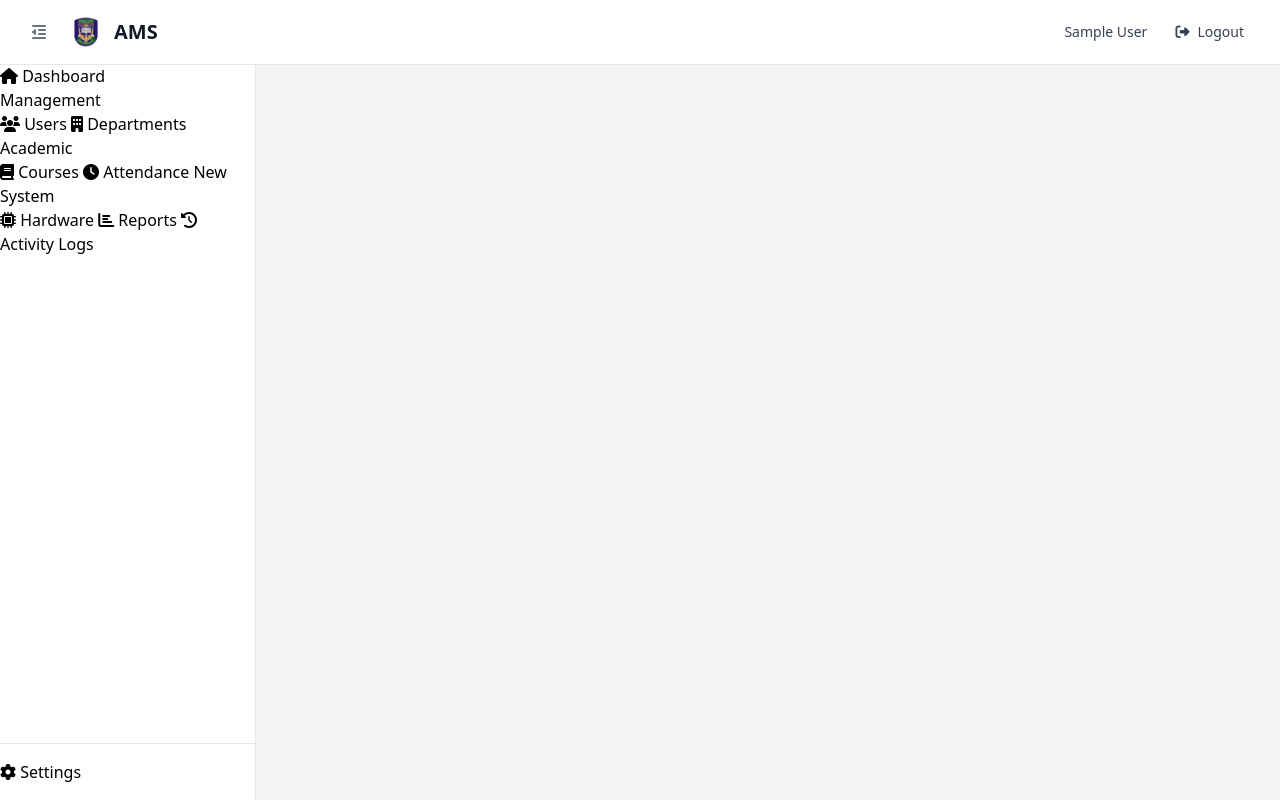
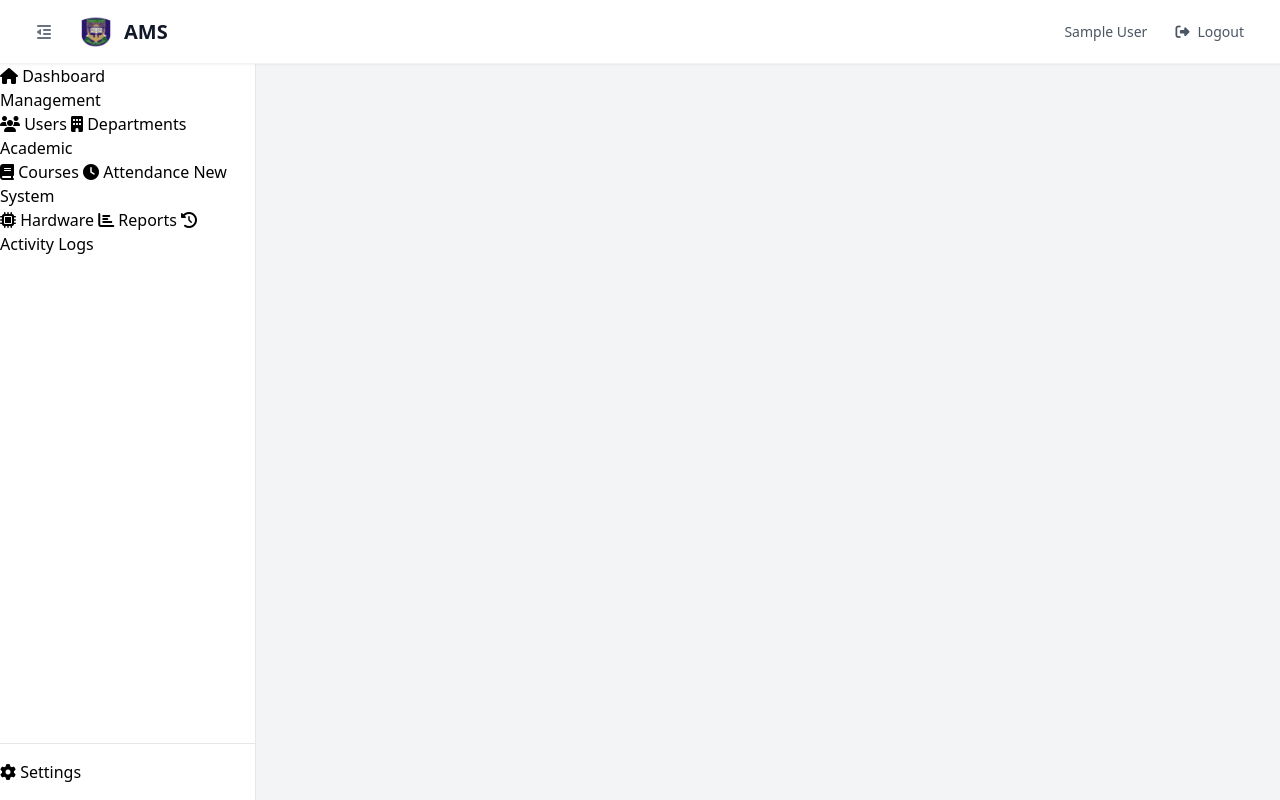
Before and after one commit to Barryhack/UNILORIN-AMS, a Flask app: page /admin/user/1 in a window 1280 px wide. Run offline with Flask 3, Linux system fonts and the light colour scheme; the visitor is signed in with stand-in values (Sample User, id 1); parts of the project's set-up code (start-up, migrations or seed data) failed here and were passed over; some libraries are stand-ins or nearby versions.

Commit message:
fix: Header and background issues
- Better z-index hierarchy
- Improved header styling
- Better content layout
- Enhanced visual separation
- Fixed background highlighting

```diff
--- a/app/templates/admin/admin_base.html
+++ b/app/templates/admin/admin_base.html
@@ -18,6 +18,153 @@
     <style>
         /* Base Styles */
         [x-cloak] { display: none !important; }
+
+        body {
+            background-color: #F3F4F6;
+        }
+
+        /* Header Styles */
+        .header {
+            position: fixed;
+            top: 0;
+            left: 0;
+            right: 0;
+            height: 4rem;
+            background-color: white;
+            border-bottom: 1px solid rgba(229, 231, 235, 0.5);
+            z-index: 50;
+            box-shadow: 0 1px 2px 0 rgba(0, 0, 0, 0.05);
+        }
+
+        .header-container {
+            max-width: 100%;
+            height: 100%;
+            margin: 0 auto;
+            padding: 0 1.5rem;
+            display: flex;
+            align-items: center;
+            justify-content: space-between;
+        }
+
+        .header-left {
+            display: flex;
+            align-items: center;
+            gap: 1rem;
+        }
+
+        .header-right {
+            display: flex;
+            align-items: center;
+        }
+
+        /* Menu Button */
+        .menu-button {
+            display: inline-flex;
+            align-items: center;
+            justify-content: center;
+            width: 2.5rem;
+            height: 2.5rem;
+            padding: 0.5rem;
+            color: #6B7280;
+            border-radius: 0.375rem;
+            transition: all 0.2s ease;
+        }
+
+        .menu-button:hover {
+            color: #111827;
+            background-color: #F3F4F6;
+        }
+
+        .menu-button:focus {
+            outline: none;
+            ring: 2px;
+            ring-offset: 2px;
+            ring-blue-500;
+        }
+
+        /* Logo */
+        .logo-container {
+            display: flex;
+            align-items: center;
+            gap: 0.75rem;
+        }
+
+        .logo-image {
+            width: 2rem;
+            height: 2rem;
+            flex-shrink: 0;
+        }
+
+        .logo-text {
+            font-size: 1.25rem;
+            font-weight: 600;
+            color: #111827;
+            white-space: nowrap;
+        }
+
+        /* User Section */
+        .user-section {
+            display: flex;
+            align-items: center;
+            gap: 1rem;
+        }
+
+        .user-name {
+            font-size: 0.875rem;
+            color: #4B5563;
+            font-weight: 500;
+        }
+
+        .logout-button {
+            display: inline-flex;
+            align-items: center;
+            padding: 0.5rem 0.75rem;
+            color: #4B5563;
+            font-size: 0.875rem;
+            font-weight: 500;
+            border-radius: 0.375rem;
+            transition: all 0.2s ease;
+        }
+
+        .logout-button:hover {
+            color: #111827;
+            background-color: #F3F4F6;
+        }
+
+        .logout-button i {
+            margin-right: 0.5rem;
+        }
+
+        /* Main Content */
+        .main-content {
+            padding-top: 4rem;
+            min-height: 100vh;
+            background-color: #F3F4F6;
+        }
+
+        @media (min-width: 1024px) {
+            .main-content {
+                padding-left: var(--sidebar-width, 16rem);
+                transition: padding-left 0.3s ease;
+            }
+
+            .main-content.collapsed {
+                --sidebar-width: 4rem;
+            }
+        }
+
+        /* Content Container */
+        .content-container {
+            max-width: 80rem;
+            margin: 0 auto;
+            padding: 1.5rem;
+        }
+
+        @media (min-width: 640px) {
+            .content-container {
+                padding: 2rem;
+            }
+        }
 
         /* Sidebar Transitions */
         .sidebar-transition {
@@ -214,49 +361,39 @@
     </aside>
 
     <!-- Header -->
-    <header class="fixed top-0 right-0 left-0 z-40">
-        <div class="bg-white border-b border-gray-200 px-4 sm:px-6">
-            <div class="flex h-16 items-center justify-between">
+    <header class="header">
+        <div class="header-container">
             <!-- Left section -->
-                <div class="flex items-center">
+            <div class="header-left">
                 <button
                     @click="isMobile ? sidebarOpen = !sidebarOpen : sidebarCollapsed = !sidebarCollapsed"
-                        class="inline-flex items-center justify-center p-2 rounded-md text-gray-500 hover:text-gray-900 hover:bg-gray-100 focus:outline-none focus:ring-2 focus:ring-inset focus:ring-blue-500"
+                    class="menu-button"
                     :aria-label="isMobile ? (sidebarOpen ? 'Close menu' : 'Open menu') : (sidebarCollapsed ? 'Expand sidebar' : 'Collapse sidebar')">
                     <i class="fas" :class="isMobile ? 'fa-bars' : (sidebarCollapsed ? 'fa-indent' : 'fa-outdent')"></i>
                 </button>
 
-                    <a href="{{ url_for('admin.dashboard') }}" class="flex items-center ml-4 space-x-3">
-                        <div class="flex-shrink-0 w-8 h-8">
-                            <img src="{{ url_for('static', filename='images/unilorin-logo.png') }}" alt="UNILORIN Logo" class="w-full h-full object-contain">
+                <div class="logo-container">
+                    <img src="{{ url_for('static', filename='images/unilorin-logo.png') }}" alt="UNILORIN Logo" class="logo-image">
+                    <span class="logo-text" x-show="!sidebarCollapsed || isMobile">AMS</span>
                 </div>
-                        <span class="text-xl font-semibold text-gray-900" x-show="!sidebarCollapsed || isMobile">AMS</span>
-                    </a>
             </div>
 
             <!-- Right section -->
-                <div class="flex items-center">
-                    <div class="flex items-center space-x-4">
-                        <span class="text-sm text-gray-700 hidden sm:inline">{{ current_user.first_name }} {{ current_user.last_name }}</span>
-                        <a href="{{ url_for('auth.logout') }}"
-                           class="inline-flex items-center px-3 py-2 text-sm font-medium text-gray-700 hover:text-gray-900 hover:bg-gray-100 rounded-md transition-colors">
-                            <i class="fas fa-sign-out-alt mr-2"></i>
+            <div class="header-right">
+                <div class="user-section">
+                    <span class="user-name hidden sm:inline">{{ current_user.first_name }} {{ current_user.last_name }}</span>
+                    <a href="{{ url_for('auth.logout') }}" class="logout-button">
+                        <i class="fas fa-sign-out-alt"></i>
                         <span>Logout</span>
                     </a>
-                    </div>
                 </div>
             </div>
         </div>
     </header>
 
     <!-- Main Content -->
-    <main class="min-h-screen pt-16 transition-all duration-300"
-          :class="{
-              'lg:pl-64': !sidebarCollapsed,
-              'lg:pl-16': sidebarCollapsed,
-              'pl-0': isMobile
-          }">
-        <div class="max-w-7xl mx-auto px-4 sm:px-6 lg:px-8 py-8">
+    <main class="main-content" :class="{ 'collapsed': sidebarCollapsed && !isMobile }">
+        <div class="content-container">
             <!-- Flash Messages -->
             {% with messages = get_flashed_messages(with_categories=true) %}
                 {% if messages %}
```
Lines whose indentation alone changed are shown as unchanged.
